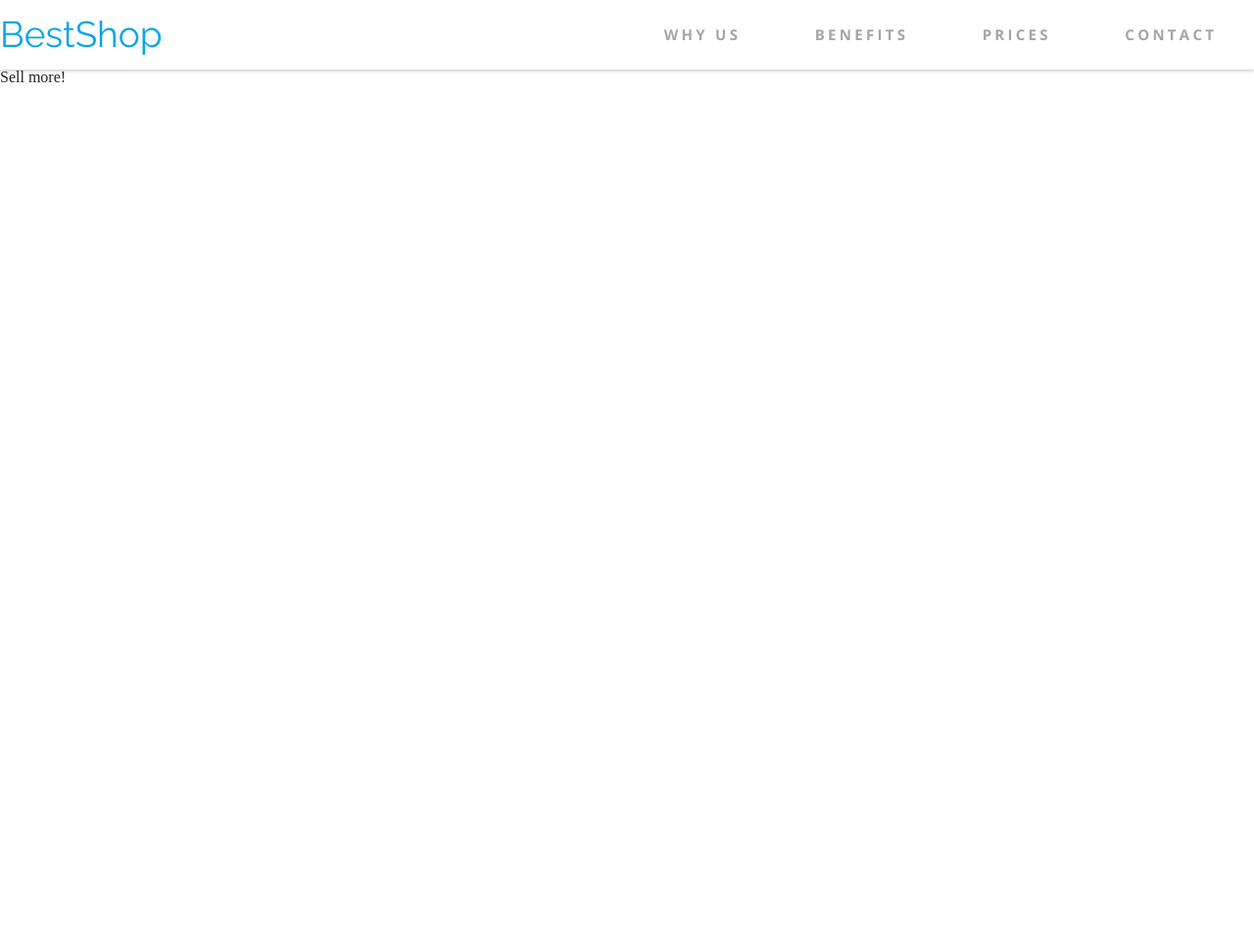
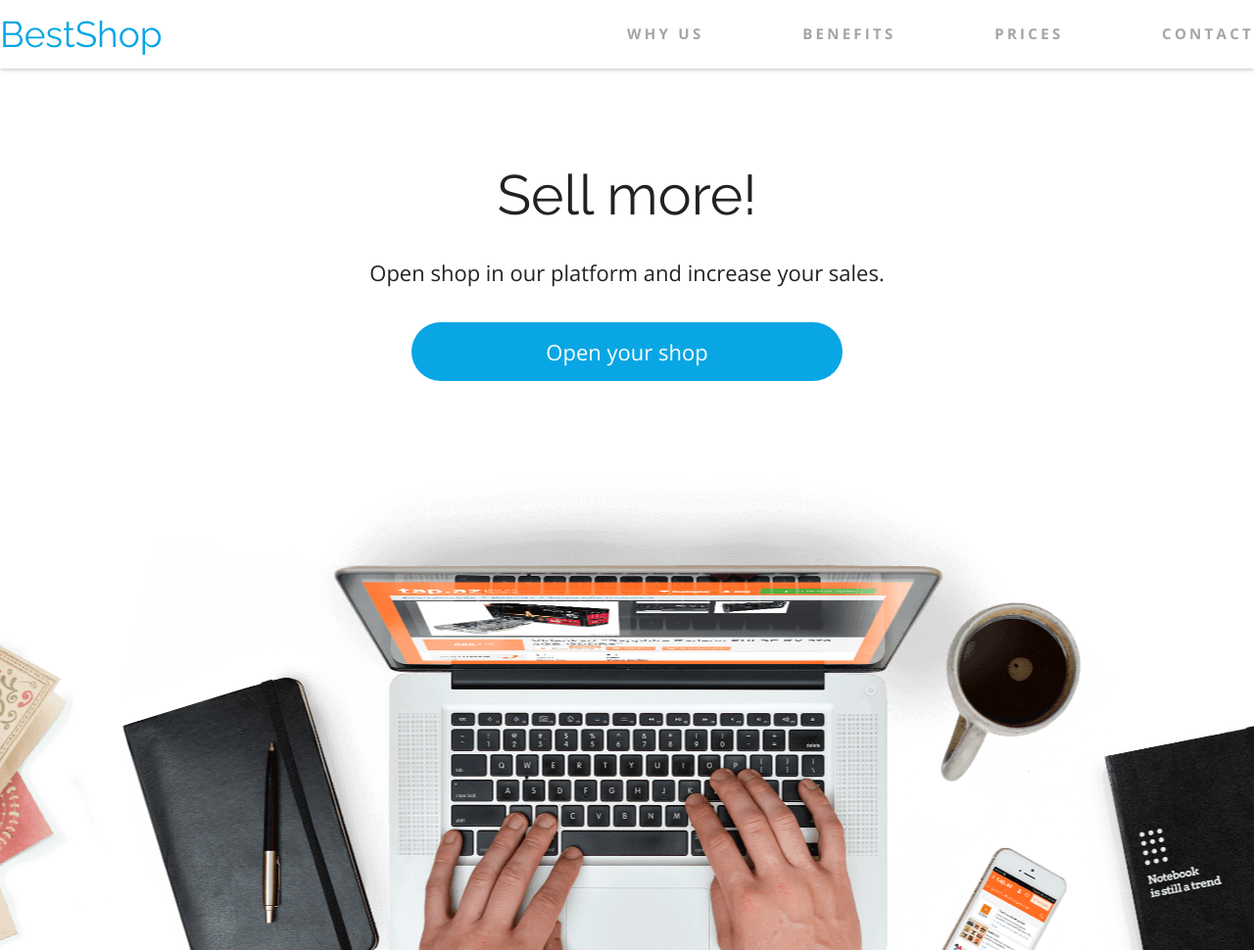
Before and after one commit to karolina-siemieniuk-morawska/warsztat-html, a plain HTML site: page index.html in a window 1280 px wide. Shown: the whole page at 98% size. Before the commit the page ends 800 px from the top, so only its background shows below. Drawn offline with nearby package versions, Linux system fonts and the light colour scheme.

Commit message:
added banner

```diff
--- a/css/stylesheet.css
+++ b/css/stylesheet.css
@@ -40,9 +40,9 @@ a {
 
 .nav-bar ul {
     width: 50vw;
-    height: 71px;
+    height: 70px;
     display: flex;
-    justify-content: space-around;
+    justify-content: space-between;
     align-items: center;
 }
 
@@ -67,3 +67,36 @@ a {
 
 
 /* ---- BANNER ----- */
+
+.banner {
+    text-align: center;
+    background: white url(../assets/Background.png) no-repeat bottom center;
+    height: 100vh;
+}
+
+.banner h1 {
+    font-family: var(--primary-font);
+    font-size: 57px;
+    margin-top: 100px;
+}
+
+.banner p {
+    font-family: var(--secondary-font);
+    font-size: 22px;
+    margin: 40px;
+}
+
+.button {
+    display: inline-block;
+    font-family: var(--secondary-font);
+    color: white;
+    font-size: 22px;
+    border-radius: 50px;
+    border: none;
+    background-color: var(--blue);
+    padding: 15px;
+}
+
+.button__header {
+    width: 440px;
+}
--- a/index.html
+++ b/index.html
@@ -29,6 +29,8 @@
 
   <header class="banner">
     <h1 class="page-title">Sell more!</h1>
+    <p>Open shop in our platform and increase your sales.</p>
+    <a href="#"><button class="button button__header">Open your shop</button></a>
   </header>
 
 
```
